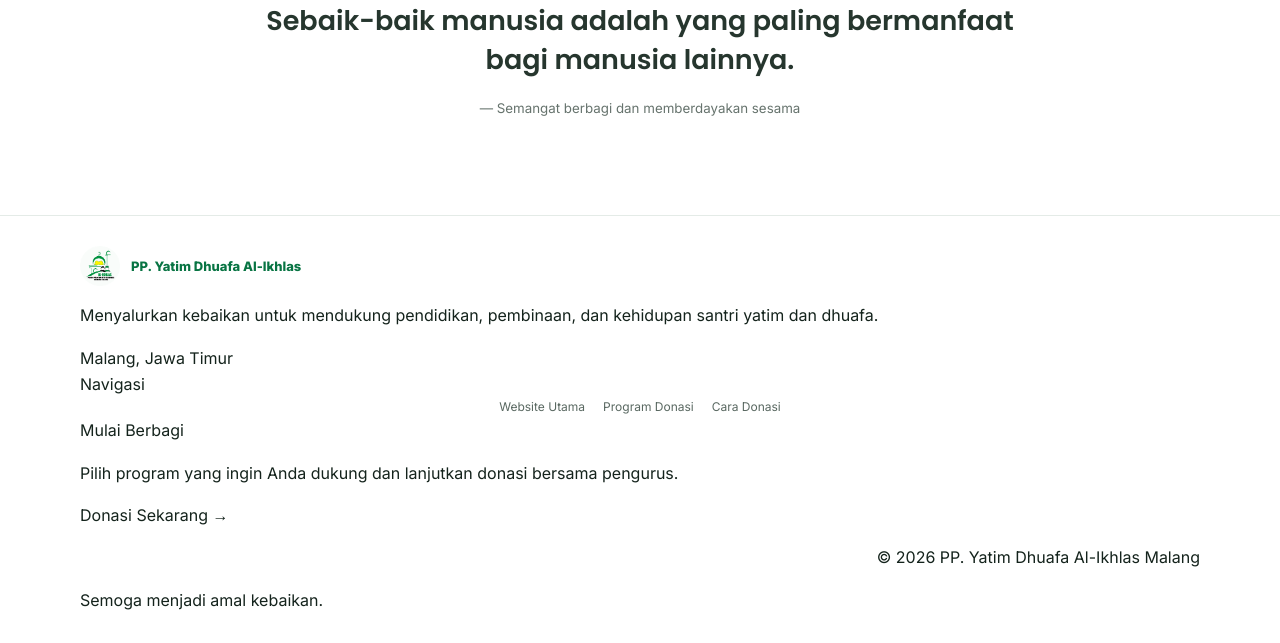
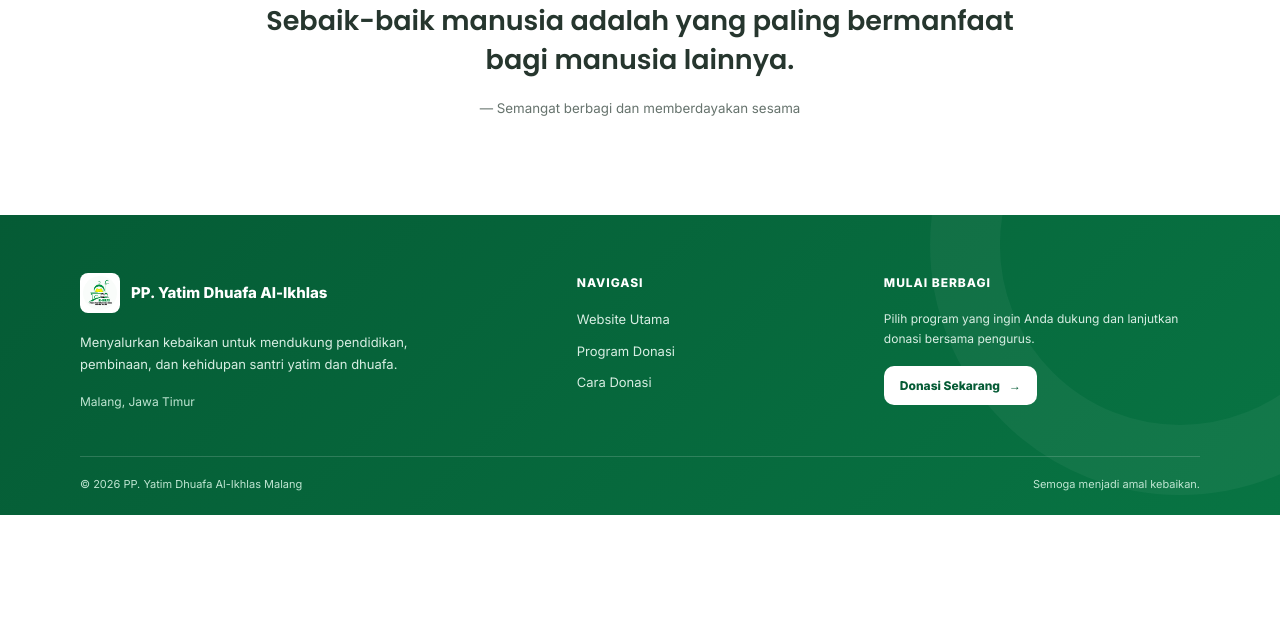
Before and after one commit to ppyd-alikhlas/ppyd-website-utama, a PHP site: page /donasi/index.html in a window 1280 px wide. Shown: the part 4133-4776 px from the top of the page. After the commit the page ends 4648 px from the top, so only its background shows below. Run offline with PHP 8.4, Linux system fonts and the light colour scheme.

Commit message:
Ubah style dan layout footer menjadi hijau

```diff
--- a/donasi/css/style.css
+++ b/donasi/css/style.css
@@ -718,42 +718,137 @@ blockquote {
 }
 
 .footer {
-    border-top: 1px solid var(--line);
-    padding: 30px 0;
-    background: #fff
+    position: relative;
+    overflow: hidden;
+    padding: 58px 0 22px;
+    background: linear-gradient(135deg, var(--green-dark), var(--green));
+    color: #fff
 }
 
-.footer-wrap {
+.footer:before {
+    content: "";
+    position: absolute;
+    width: 360px;
+    height: 360px;
+    border: 70px solid rgba(255,255,255,.045);
+    border-radius: 50%;
+    right: -150px;
+    top: -220px
+}
+
+.footer .container {
+    position: relative;
+    z-index: 1
+}
+
+.footer-main {
     display: grid;
-    grid-template-columns: 1.4fr 1fr auto;
-    gap: 30px;
-    align-items: center
+    grid-template-columns: 1.35fr .75fr 1fr;
+    gap: 70px;
+    padding-bottom: 42px
+}
+
+.footer-info {
+    max-width: 390px
 }
 
 .footer-brand {
-    font-size: 13px
+    color: #fff;
+    font-size: 15px
 }
 
-.footer-wrap p {
-    color: var(--muted);
-    font-size: 11px;
-    margin: 8px 0 0
+.footer-brand img {
+    background: #fff;
+    padding: 3px
+}
+
+.footer-desc {
+    color: #d8eee3;
+    font-size: 13px;
+    line-height: 1.7;
+    max-width: 360px;
+    margin: 18px 0 12px
+}
+
+.footer-location {
+    color: #bfe5d2;
+    font-size: 12px
+}
+
+.footer-title {
+    display: block;
+    color: #fff;
+    font-size: 12px;
+    font-weight: 800;
+    letter-spacing: .08em;
+    text-transform: uppercase;
+    margin-bottom: 16px
 }
 
 .footer-links {
-    display: flex;
-    justify-content: center;
-    gap: 18px;
-    font-size: 12px;
-    color: #596861
+    display: grid;
+    gap: 10px;
+    font-size: 13px;
+    color: #d8eee3
+}
+
+.footer-links a {
+    width: fit-content;
+    transition: .2s ease
 }
 
 .footer-links a:hover {
-    color: var(--green)
+    color: #fff;
+    transform: translateX(3px)
+}
+
+.footer-action p {
+    color: #d8eee3;
+    font-size: 12px;
+    line-height: 1.65;
+    margin: 0 0 17px;
+    max-width: 300px
+}
+
+.footer-button {
+    display: inline-flex;
+    align-items: center;
+    gap: 9px;
+    background: #fff;
+    color: var(--green-dark);
+    padding: 10px 16px;
+    border-radius: 10px;
+    font-size: 12px;
+    font-weight: 800;
+    transition: .2s ease
+}
+
+.footer-button:hover {
+    transform: translateY(-2px);
+    box-shadow: 0 10px 25px rgba(0,0,0,.12)
+}
+
+.footer-bottom {
+    border-top: 1px solid rgba(255,255,255,.16);
+    padding-top: 18px;
+    display: flex;
+    align-items: center;
+    justify-content: space-between;
+    gap: 20px;
+    color: #bfe5d2;
+    font-size: 11px
+}
+
+.footer-bottom p {
+    margin: 0
+}
+
+.footer-bottom>span {
+    text-align: right
 }
 
 .copyright {
-    text-align: right
+    color: #bfe5d2
 }
 
 .toast {
```
